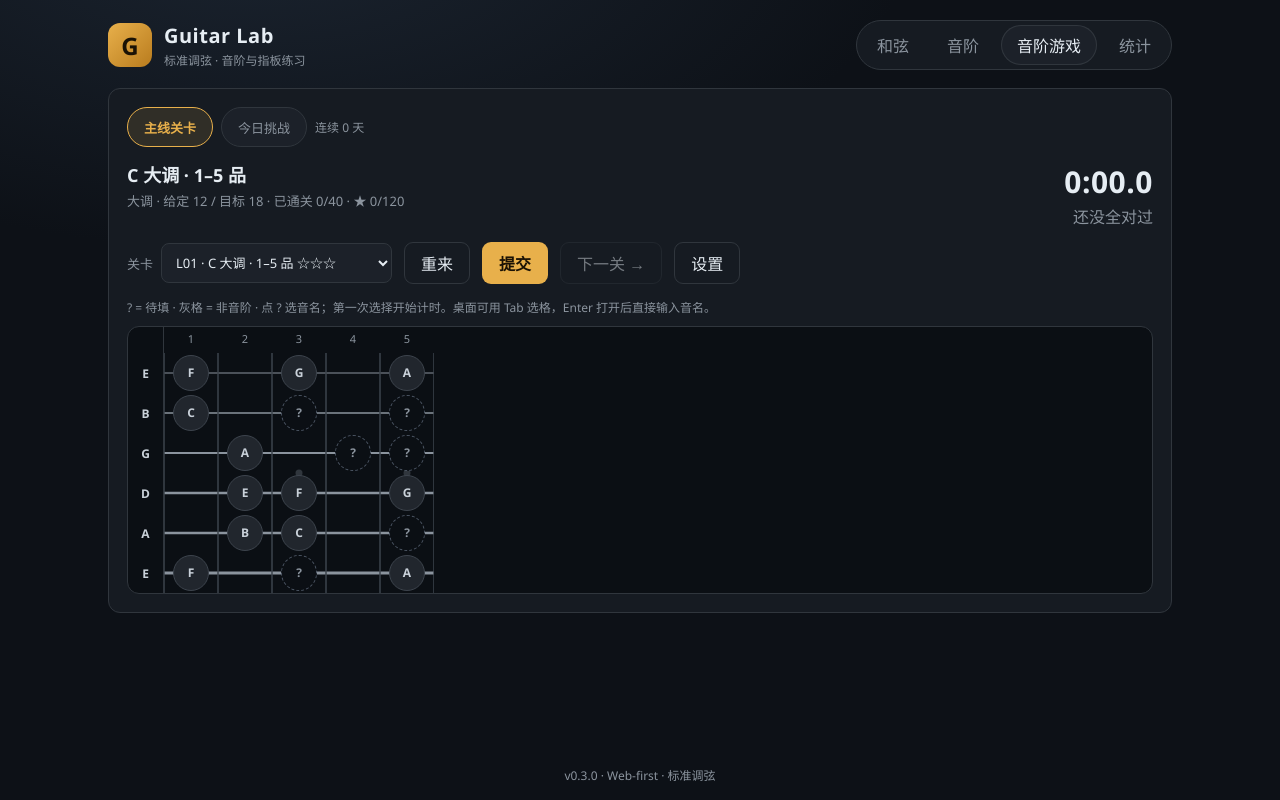
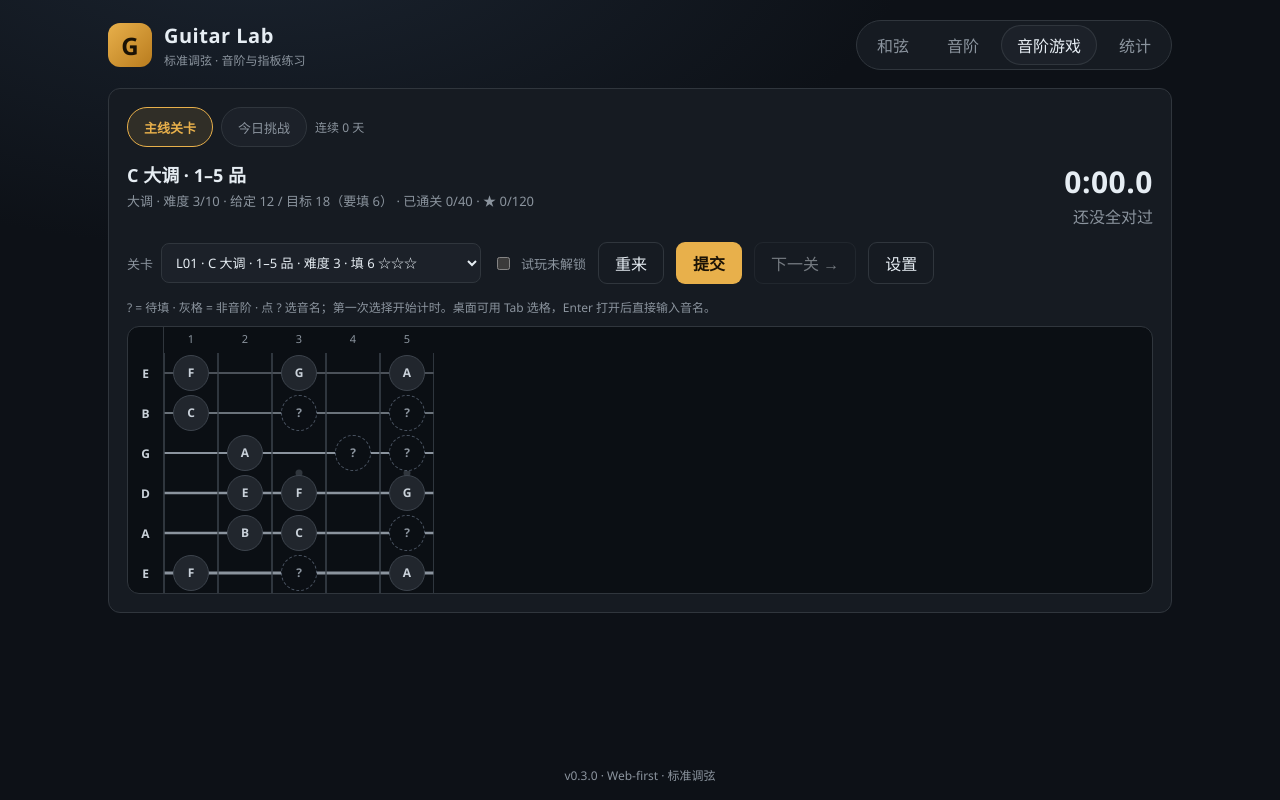
Before and after one commit to danzw1995/guitar-app, a React (Vite) app in the folder apps/web/: page / in a window 1280 px wide. Built offline with nearby package versions, Linux system fonts and the light colour scheme.

Commit message:
feat(web): show level difficulty and allow trying locked levels
The level picker now shows 难度 x/10 and how many cells must be filled, the header shows the same for the current puzzle, and a 试玩未解锁 toggle lets you look at later levels without grinding the unlock chain.

```diff
--- a/apps/web/src/pages/Game.tsx
+++ b/apps/web/src/pages/Game.tsx
@@ -85,6 +85,8 @@ export default function Game() {
   const [now, setNow] = useState(() => Date.now());
   const [gain, setGain] = useState<Gain | null>(null);
   const [settingsOpen, setSettingsOpen] = useState(false);
+  /** 试玩：允许进入还没解锁的关卡，方便评估后面的难度。 */
+  const [tryLocked, setTryLocked] = useState(false);
   /** 键盘输入的音名前缀，如 "E" / "Eb" / "C#"；空表示没输入。 */
   const [query, setQuery] = useState("");
   const [cursor, setCursor] = useState(0);
@@ -136,8 +138,10 @@ export default function Game() {
   const tonicPc = KEY_BY_ID.get(level.keyId)?.tonicPc ?? 0;
   const record = mode === "daily" ? daily[todayKey] : progress[level.id];
   const streak = useMemo(() => streakOf(Object.keys(daily), todayKey), [daily, todayKey]);
-
   const expected = useMemo(() => expectedNameMap(puzzle), [puzzle]);
+  /** 难度按 0–10 显示；要填的格数 = 目标 − 给定。 */
+  const difficulty10 = Math.round(puzzle.difficulty * 10);
+  const fillCount = puzzle.target.length - puzzle.givens.length;
 
   const givenKeys = useMemo(() => new Set(puzzle.givens.map(cellKey)), [puzzle]);
   const targetKeys = useMemo(() => new Set(puzzle.target.map(cellKey)), [puzzle]);
@@ -336,7 +340,8 @@ export default function Game() {
 
   function selectLevel(id: string) {
     const idx = LEVELS.findIndex((l) => l.id === id);
-    if (idx < 0 || !isUnlocked(LEVEL_IDS, idx, progress)) return;
+    if (idx < 0) return;
+    if (!tryLocked && !isUnlocked(LEVEL_IDS, idx, progress)) return;
     setLevelId(id);
   }
 
@@ -378,7 +383,8 @@ export default function Game() {
         <div className="game-title">
           <h2>{level.title}</h2>
           <p>
-            {scaleName(level.scaleId)} · 给定 {puzzle.givens.length} / 目标 {puzzle.target.length} ·{" "}
+            {scaleName(level.scaleId)} · 难度 {difficulty10}/10 · 给定 {puzzle.givens.length} / 目标{" "}
+            {puzzle.target.length}（要填 {fillCount}） ·{" "}
             {mode === "daily" ? (
               <span className="progress-line">每日挑战不影响主线解锁</span>
             ) : (
@@ -407,9 +413,11 @@ export default function Game() {
                     const idx = LEVELS.findIndex((x) => x.id === l.id);
                     const open = isUnlocked(LEVEL_IDS, idx, progress);
                     const stars = progress[l.id]?.stars ?? 0;
+                    const d10 = Math.round(l.difficulty * 10);
+                    const fill = l.targetCount - l.givens.length;
                     return (
-                      <option key={l.id} value={l.id} disabled={!open}>
-                        {l.id} · {l.title}
+                      <option key={l.id} value={l.id} disabled={!open && !tryLocked}>
+                        {l.id} · {l.title} · 难度 {d10} · 填 {fill}
                         {open ? ` ${starText(stars)}` : " · 未解锁"}
                       </option>
                     );
@@ -417,6 +425,16 @@ export default function Game() {
                 </optgroup>
               ))}
             </select>
+          </label>
+        )}
+        {mode === "levels" && (
+          <label className="check">
+            <input
+              type="checkbox"
+              checked={tryLocked}
+              onChange={(e) => setTryLocked(e.target.checked)}
+            />
+            试玩未解锁
           </label>
         )}
         <button className="btn ghost" onClick={reset}>
@@ -429,7 +447,7 @@ export default function Game() {
           <button
             className="btn ghost"
             onClick={() => selectLevel(next.id)}
-            disabled={!isUnlocked(LEVEL_IDS, levelIndex + 1, progress)}
+            disabled={!tryLocked && !isUnlocked(LEVEL_IDS, levelIndex + 1, progress)}
           >
             下一关 →
           </button>
@@ -574,7 +592,7 @@ export default function Game() {
               <button
                 className="btn primary"
                 onClick={() => selectLevel(next.id)}
-                disabled={!isUnlocked(LEVEL_IDS, levelIndex + 1, progress)}
+                disabled={!tryLocked && !isUnlocked(LEVEL_IDS, levelIndex + 1, progress)}
               >
                 下一关：{next.title}
               </button>
```
Also changed, not shown: 2 other files (tests, documents, lock files or other folders).
